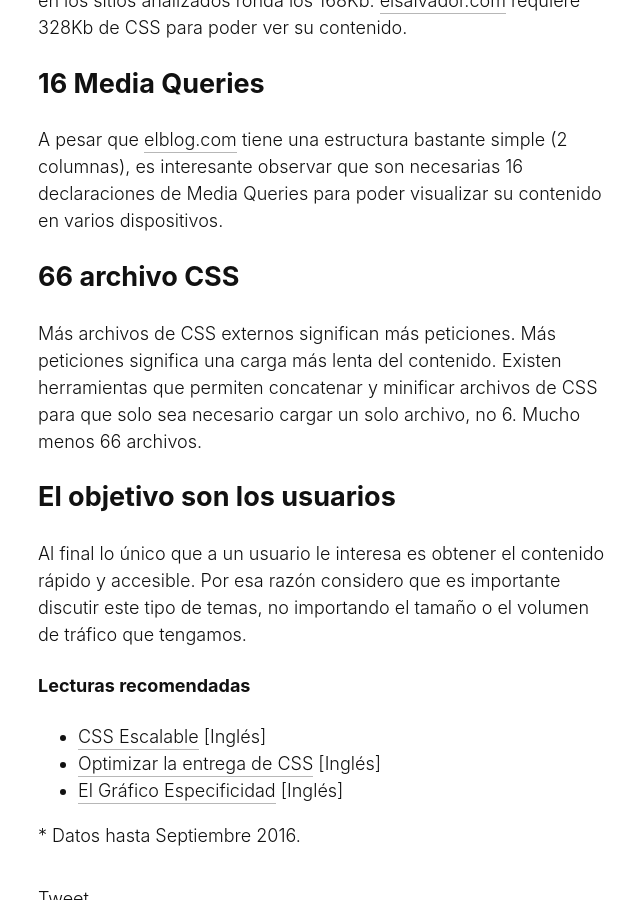
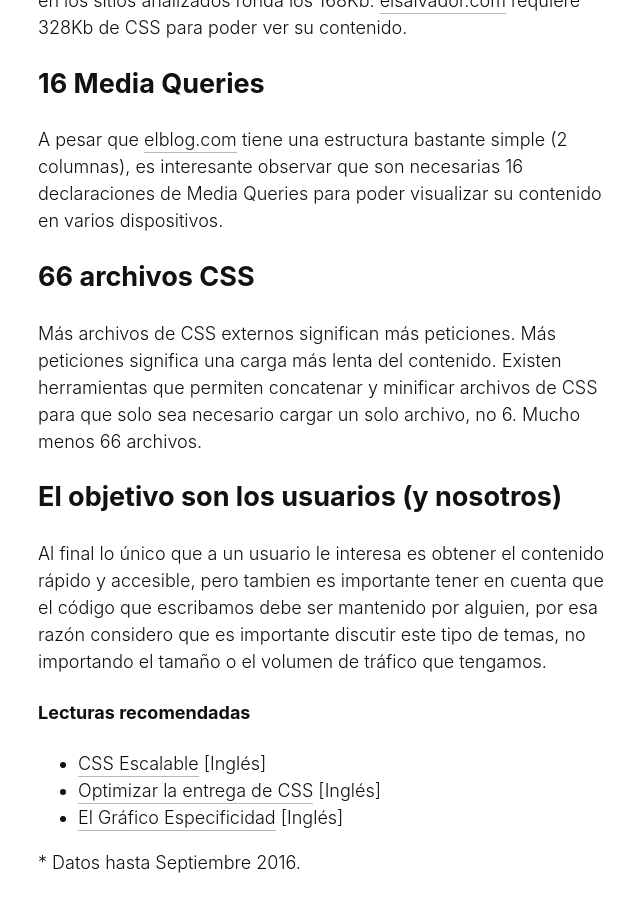
Before and after one commit to ricardoerl/ricardoerl.com, a Jekyll site: the page built from _posts/2016-09-25-css-en-el-salvador.md, in a window 1280 px wide and 900 px high, scrolled down 1284 px. Shown: the whole window, without its empty margins (44-684 px from the left). Built offline with Jekyll 4.4.1, drawn with Linux system fonts in a browser that asks for light colours; comment, search, counter and statistics services are not loaded.

Commit message:
Fix and add a few words

```diff
--- a/_posts/2016-09-25-css-en-el-salvador.md
+++ b/_posts/2016-09-25-css-en-el-salvador.md
@@ -82,11 +82,11 @@ Según [HTTTP Archive](http://httparchive.org/interesting.php) el peso promedio
 ## 16 Media Queries
 A pesar que [elblog.com](http://elblog.com/) tiene una estructura bastante simple (2 columnas), es interesante observar que son necesarias 16 declaraciones de Media Queries para poder visualizar su contenido en varios dispositivos.
 
-## 66 archivo CSS
+## 66 archivos CSS
 Más archivos de CSS externos significan más peticiones. Más peticiones significa una carga más lenta del contenido. Existen herramientas que permiten concatenar y minificar archivos de CSS para que solo sea necesario cargar un solo archivo, no 6. Mucho menos 66 archivos.
 
-## El objetivo son los usuarios
-Al final lo único que a un usuario le interesa es obtener el contenido rápido y accesible. Por esa razón considero que es importante discutir este tipo de temas, no importando el tamaño o el volumen de tráfico que tengamos.
+## El objetivo son los usuarios (y nosotros)
+Al final lo único que a un usuario le interesa es obtener el contenido rápido y accesible, pero tambien es importante tener en cuenta que el código que escribamos debe ser mantenido por alguien, por esa razón considero que es importante discutir este tipo de temas, no importando el tamaño o el volumen de tráfico que tengamos.
 
 #### Lecturas recomendadas
 * [CSS Escalable](http://mrmrs.io/writing/2016/03/24/scalable-css/) [Inglés]
```
